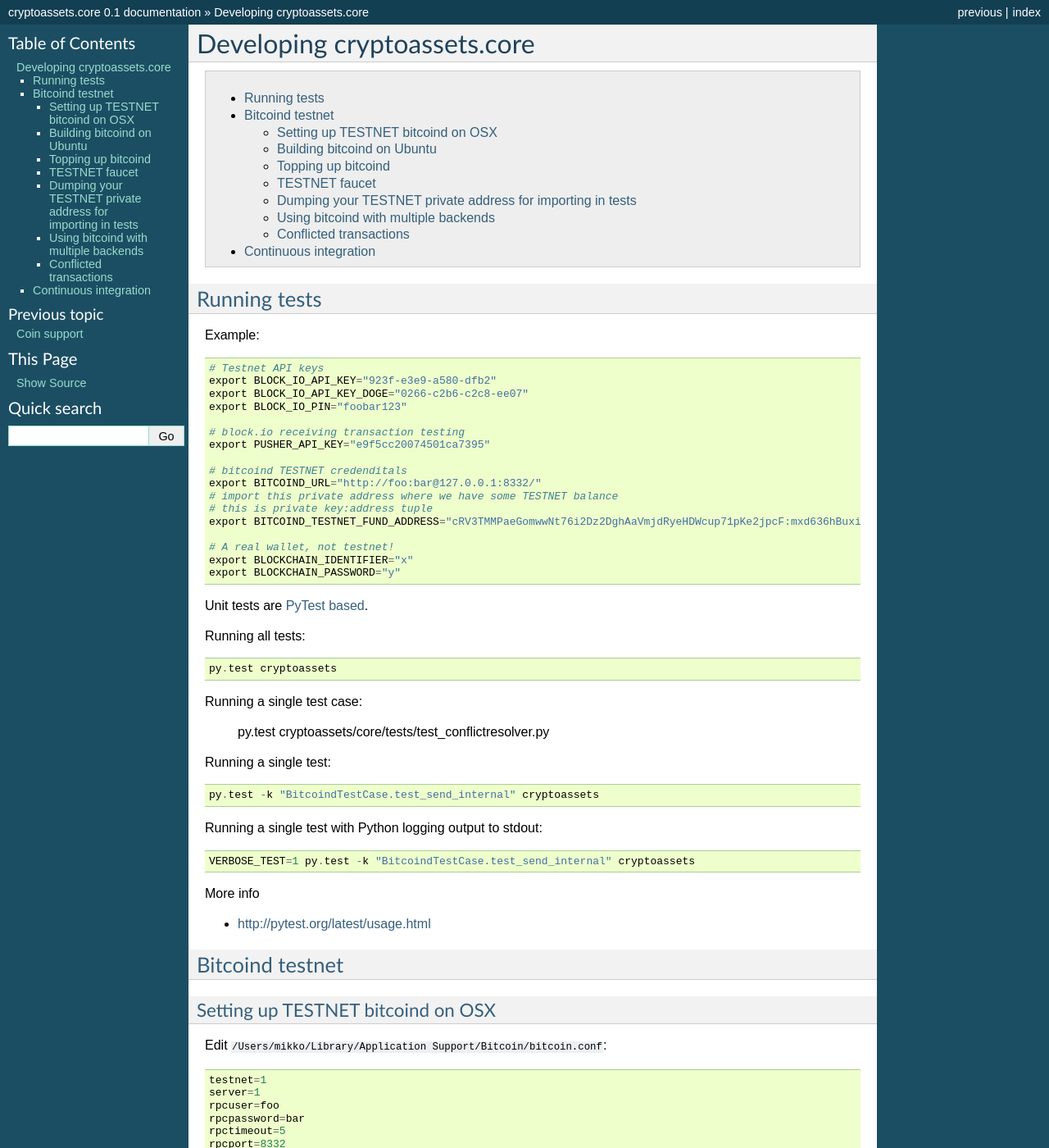
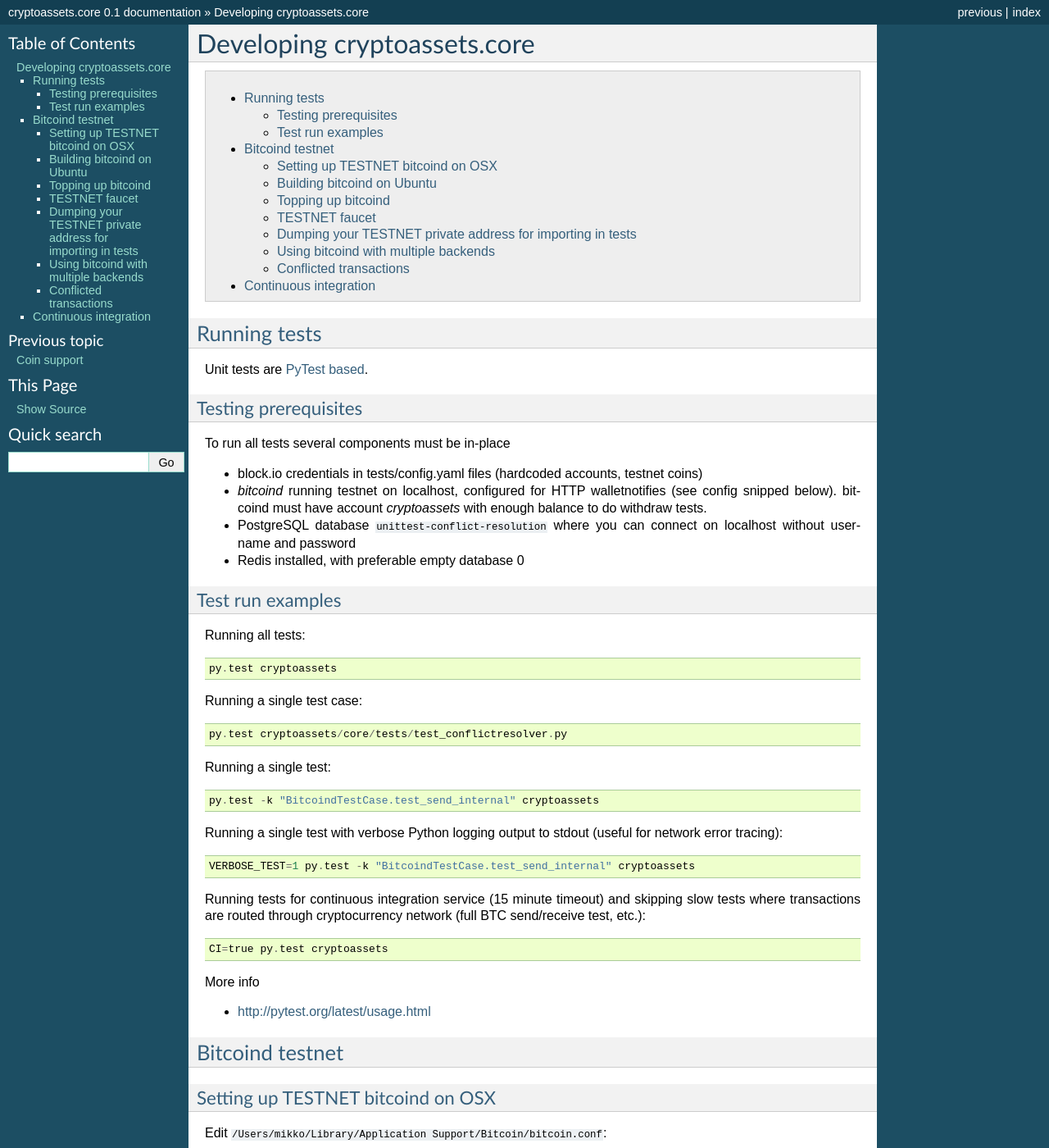
Before and after one commit to pahaz/cryptoassets, a Sphinx documentation site: the page built from docs/source/develop.rst, in a window 1280 px wide and 1400 px high. Shown: the whole window at 82% size. Built offline with Sphinx 7.4.7, drawn with Linux system fonts in a browser that asks for light colours; pages that are not in the unit, such as notebooks, are missing from menus; some of the changed text lies outside the part shown.

Commit message:
Testing updates

```diff
--- a/docs/source/develop.rst
+++ b/docs/source/develop.rst
@@ -8,33 +8,29 @@ Developing cryptoassets.core
 Running tests
 --------------
 
-Example::
+Unit tests are `PyTest based <http://pytest.org/>`_.
 
-    # Testnet API keys
-    export BLOCK_IO_API_KEY="923f-e3e9-a580-dfb2"
-    export BLOCK_IO_API_KEY_DOGE="0266-c2b6-c2c8-ee07"
-    export BLOCK_IO_PIN="foobar123"
+Testing prerequisites
+++++++++++++++++++++++
 
-    # block.io receiving transaction testing
-    export PUSHER_API_KEY="e9f5cc20074501ca7395"
+To run all tests several components must be in-place
 
-    # bitcoind TESTNET credenditals
-    export BITCOIND_URL="http://foo:bar@127.0.0.1:8332/"
-    # import this private address where we have some TESTNET balance
-    # this is private key:address tuple
-    export BITCOIND_TESTNET_FUND_ADDRESS="cRV3TMMPaeGomwwNt76i2Dz2DghAaVmjdRyeHDWcup71pKe2jpcF:mxd636hBuxiuJavfWjQ3Aw6EiZQr5MtFZi"
+* block.io credentials in tests/config.yaml files (hardcoded accounts, testnet coins)
 
-    # A real wallet, not testnet!
-    export BLOCKCHAIN_IDENTIFIER="x"
-    export BLOCKCHAIN_PASSWORD="y"
+* *bitcoind* running testnet on localhost, configured for HTTP walletnotifies (see config snipped below). bitcoind must have account *cryptoassets* with enough balance to do withdraw tests.
 
-Unit tests are `PyTest based <http://pytest.org/>`_.
+* PostgreSQL database ``unittest-conflict-resolution`` where you can connect on localhost without username and password
+
+* Redis installed, with preferable empty database 0
+
+Test run examples
++++++++++++++++++++++
 
 Running all tests::
 
     py.test cryptoassets
 
-Running a single test case:
+Running a single test case::
 
     py.test cryptoassets/core/tests/test_conflictresolver.py
 
@@ -42,9 +38,13 @@ Running a single test::
 
     py.test -k "BitcoindTestCase.test_send_internal" cryptoassets
 
-Running a single test with Python logging output to stdout::
+Running a single test with verbose Python logging output to stdout (useful for network error tracing)::
 
     VERBOSE_TEST=1 py.test -k "BitcoindTestCase.test_send_internal" cryptoassets
+
+Running tests for continuous integration service (15 minute timeout) and skipping slow tests where transactions are routed through cryptocurrency network (full BTC send/receive test, etc.)::
+
+    CI=true py.test cryptoassets
 
 More info
 
@@ -66,6 +66,7 @@ Edit ``/Users/mikko/Library/Application Support/Bitcoin/bitcoin.conf``::
     rpcport=8332
     txindex=1
     rpcthreads=64
+    walletnotify=gtimeout --kill-after=10 5 /bin/bash -c "echo %s >> /tmp/cryptoassets-unittest-walletnotify-pipe
 
 Restart **Bitcoin-Qt**. Now it should give green icon instead of standard orange.
 
@@ -94,7 +95,6 @@ First create a receiving address under ``bitcoind`` accounting account ``cryptoa
 Then list ``bitcoind`` accounts and balances:
 
     curl --user foo:bar --data-binary '{"id":"t0", "method": "listaccounts", "params": [] }' http://127.0.0.1:8332/
-
 
 TESTNET faucet
 ++++++++++++++++
@@ -151,6 +151,4 @@ Continuous integration
 
 Continuous integration is running on drone.io <https://drone.io/bitbucket.org/miohtama/cryptoassets/>`_.
 
-The recipe to run the tests on Python 3.4::
-
-    pass
+See ``tests/setup-testing-droneio.sh`` how tests are executed.
```
Also changed, not shown: README.rst (+19 -65 lines).
